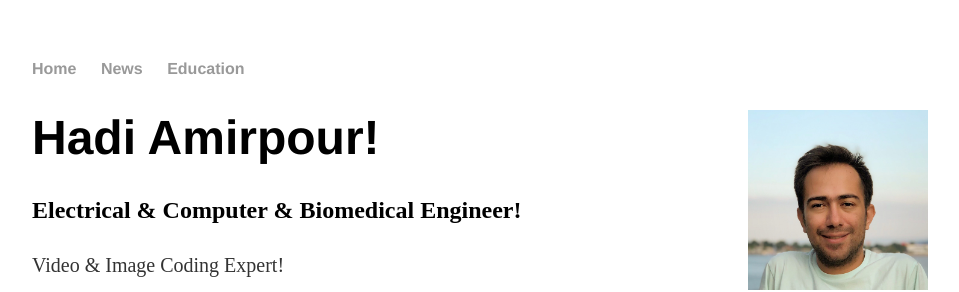
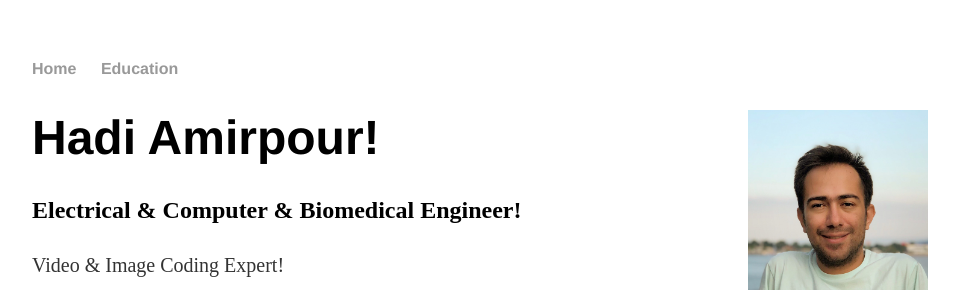
Before and after one commit to HadiAmirpour/hadiamirpour.github.io, a Jekyll site: the page index.html, which Jekyll copies as it is, in a window 1280 px wide. Shown: the top 292 px of the page, without its empty margins (160-1119 px from the left). Built offline with Jekyll 4.4.1, drawn with Linux system fonts in a browser that asks for light colours; comment, search, counter and statistics services are not loaded.

Commit message:
Update index.html

```diff
--- a/index.html
+++ b/index.html
@@ -10,7 +10,6 @@
 		<nav>
     		<ul>
         		<li><a href="/">Home</a></li>
-	        	<li><a href="/timeline">News</a></li>
         		<li><a href="/education">Education</a></li>
     		</ul>
 		</nav>
```
